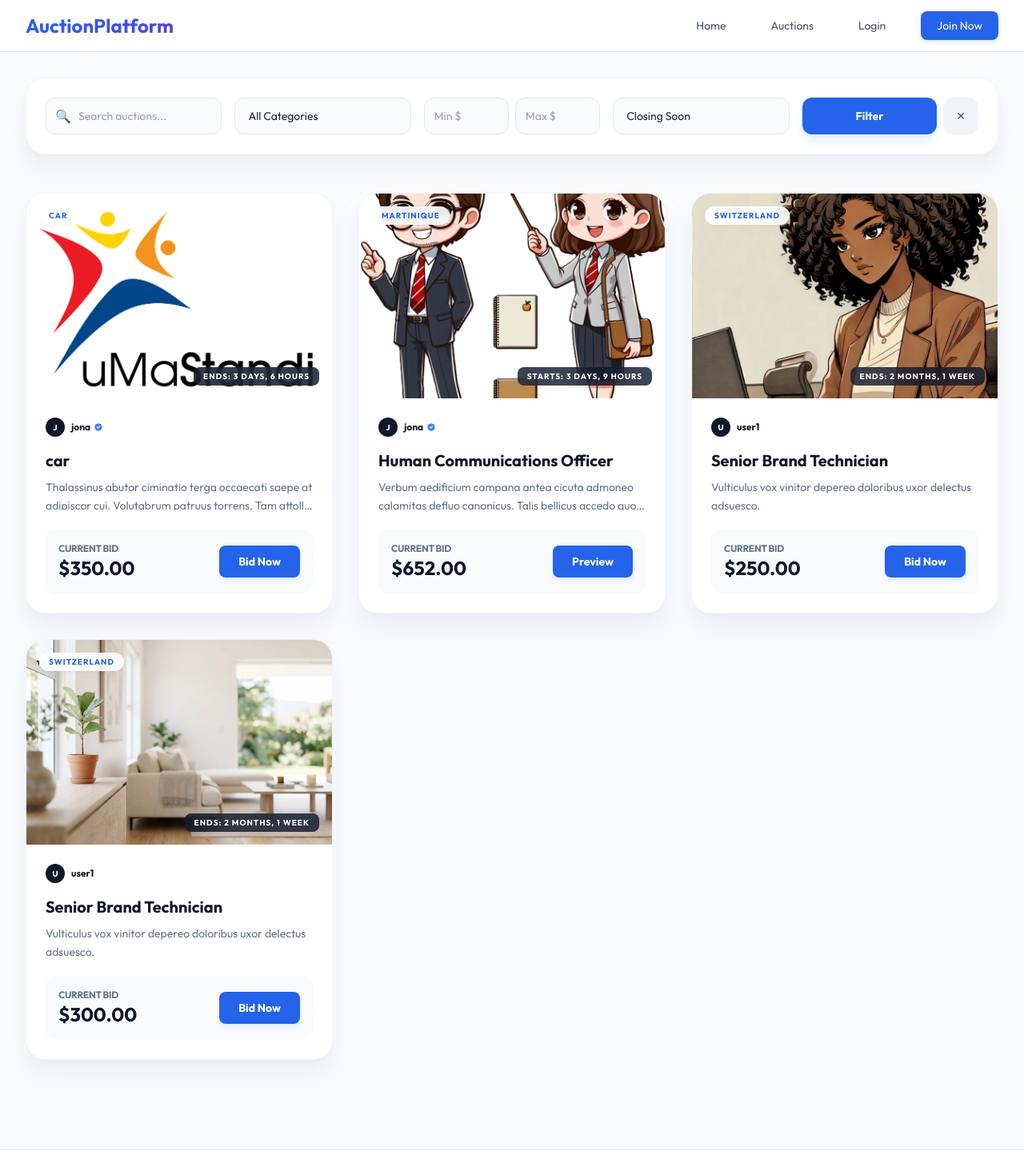
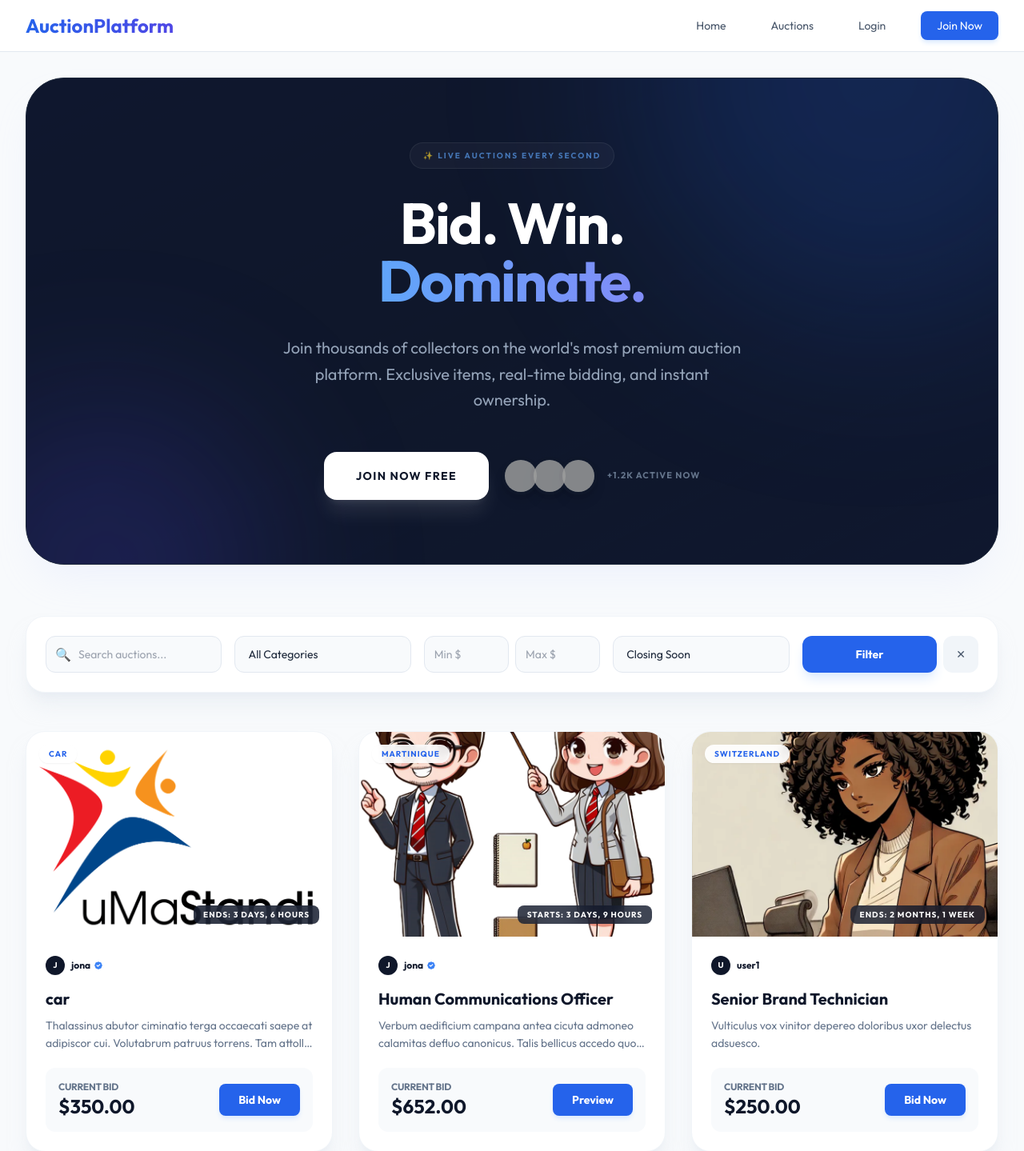
Before and after one commit to jona44/Westcoast-Auctions, a Django app: page / in a window 1280 px wide. Shown: the top 1439 px of the page at 80% size. Run offline with Django 5.2, Linux system fonts and the light colour scheme; data comes from the database, SQL or seed files in the repository; both versions use the stored data as it was after the commit; some libraries are stand-ins or nearby versions; grey boxes are pictures that could not be loaded.

Commit message:
second commit allauth

```diff
--- a/config/settings.py
+++ b/config/settings.py
@@ -155,12 +155,12 @@ AUTHENTICATION_BACKENDS = [
 ]
 
 ACCOUNT_EMAIL_REQUIRED = True
-ACCOUNT_USERNAME_REQUIRED = False
-ACCOUNT_AUTHENTICATION_METHOD = 'username_email'
+ACCOUNT_LOGIN_METHODS = {'username', 'email'}
 ACCOUNT_EMAIL_VERIFICATION = 'none' # Set to 'mandatory' for production
 LOGIN_REDIRECT_URL = '/'
 LOGOUT_REDIRECT_URL = '/'
 
+SOCIALACCOUNT_ONLY_STORED_APPS = False
 SOCIALACCOUNT_PROVIDERS = {
     'google': {
         'SCOPE': [
--- a/templates/auctions/listing_list.html
+++ b/templates/auctions/listing_list.html
@@ -1,6 +1,47 @@
 {% extends "base.html" %}
 {% block title %}Explore Auctions - Auction Platform{% endblock %}
 {% block content %}
+{% if not user.is_authenticated %}
+<!-- Hero Section for New Users -->
+<div class="mb-16 py-20 px-8 rounded-[3rem] bg-slate-900 overflow-hidden relative border border-slate-800 shadow-2xl shadow-indigo-200/20 group">
+    <div class="absolute inset-0 bg-gradient-to-br from-indigo-500/10 via-transparent to-blue-500/10 mix-blend-overlay"></div>
+    <div class="absolute top-0 right-0 -translate-y-1/2 translate-x-1/4 w-[600px] h-[600px] bg-blue-600/20 blur-[120px] rounded-full"></div>
+    <div class="absolute bottom-0 left-0 translate-y-1/2 -translate-x-1/4 w-[400px] h-[400px] bg-indigo-600/20 blur-[100px] rounded-full"></div>
+
+    <div class="relative max-w-3xl mx-auto text-center">
+        <div class="inline-flex items-center space-x-2 px-4 py-2 rounded-full bg-white/5 border border-white/10 text-blue-400 text-[10px] font-black uppercase tracking-[0.2em] mb-8 animate-pulse">
+            <span>✨ Live Auctions Every Second</span>
+        </div>
+        <h1 class="text-5xl md:text-7xl font-black text-white mb-8 leading-[1.1] tracking-tight">
+            Bid. Win. <br/>
+            <span class="bg-gradient-to-r from-blue-400 to-indigo-400 bg-clip-text text-transparent">Dominate.</span>
+        </h1>
+        <p class="text-xl text-slate-400 mb-12 leading-relaxed max-w-xl mx-auto font-medium">
+            Join thousands of collectors on the world's most premium auction platform. Exclusive items, real-time bidding, and instant ownership.
+        </p>
+
+        <div class="flex flex-col sm:flex-row items-center justify-center space-y-4 sm:space-y-0 sm:space-x-4">
+            <a href="{% url 'register' %}" class="w-full sm:w-auto px-10 py-5 bg-white text-slate-900 rounded-2xl font-black text-sm uppercase tracking-widest hover:bg-slate-100 transition-all hover:scale-105 active:scale-95 shadow-xl shadow-white/10 group-hover:shadow-blue-500/20">
+                Join Now Free
+            </a>
+            <div class="flex items-center -space-x-3">
+                <div class="w-12 h-12 rounded-full border-4 border-slate-900 bg-slate-800 flex items-center justify-center text-xs font-bold text-white shadow-lg overflow-hidden">
+                    <img src="https://i.pravatar.cc/150?u=1" class="w-full h-full object-cover opacity-80" alt="user">
+                </div>
+                <div class="w-12 h-12 rounded-full border-4 border-slate-900 bg-slate-800 flex items-center justify-center text-xs font-bold text-white shadow-lg overflow-hidden">
+                    <img src="https://i.pravatar.cc/150?u=2" class="w-full h-full object-cover opacity-80" alt="user">
+                </div>
+                <div class="w-12 h-12 rounded-full border-4 border-slate-900 bg-slate-800 flex items-center justify-center text-xs font-bold text-white shadow-lg overflow-hidden">
+                    <img src="https://i.pravatar.cc/150?u=3" class="w-full h-full object-cover opacity-80" alt="user">
+                </div>
+                <div class="pl-6 text-[11px] font-black text-slate-500 uppercase tracking-widest">
+                    +1.2k Active Now
+                </div>
+            </div>
+        </div>
+    </div>
+</div>
+{% endif %}
 <div class="mb-12">
     <div class="bg-white p-6 rounded-3xl border border-slate-100 shadow-xl shadow-slate-200/50">
         <form method="GET" class="grid grid-cols-1 md:grid-cols-2 lg:grid-cols-5 gap-4 text-slate-800"
```
Also changed, not shown: templates/accounts/login.html (+25 -0 lines), check.txt (deleted), db.sqlite3.
